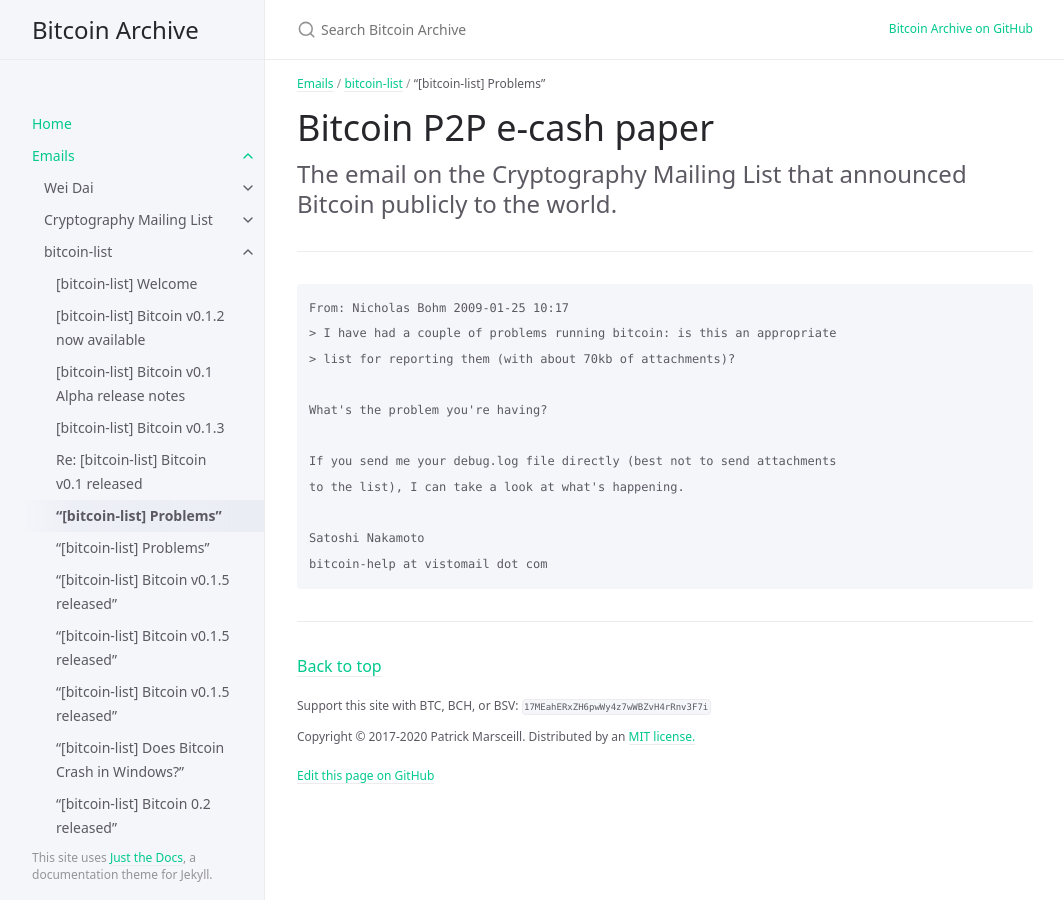
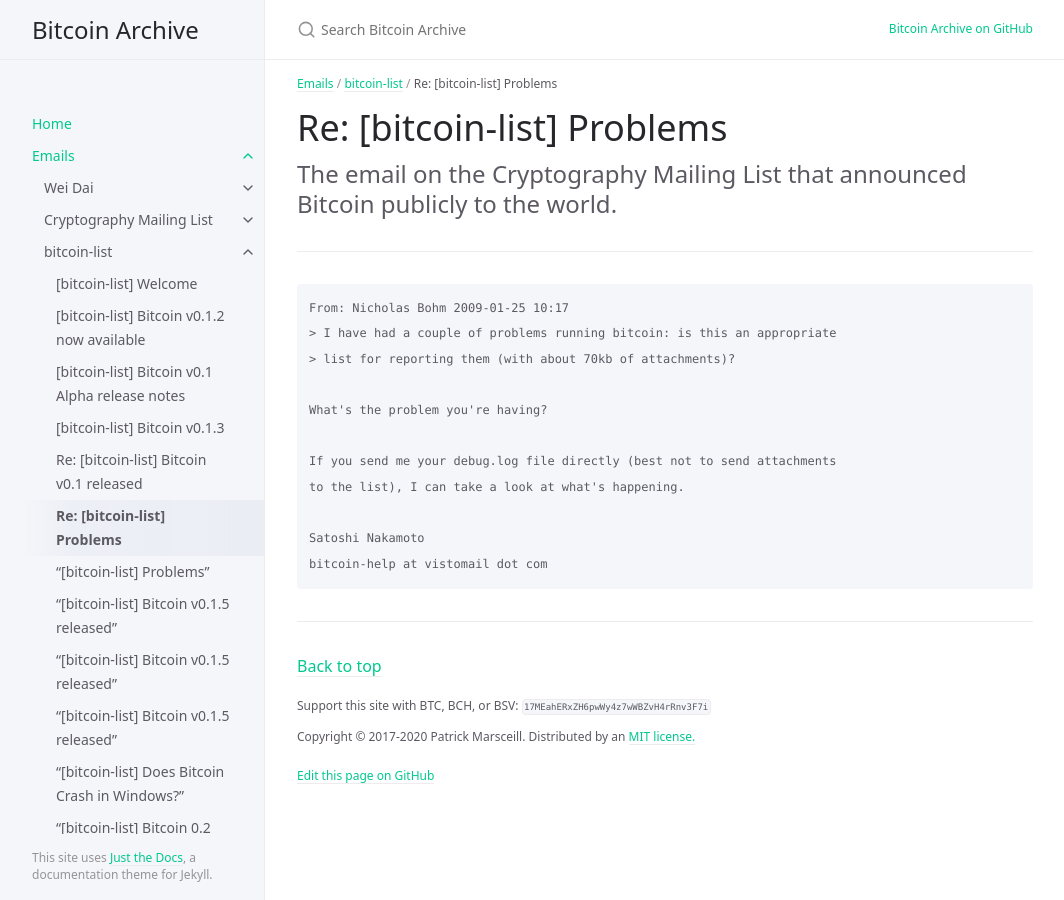
Before and after one commit to wakgill/bitcoin-archive, a Jekyll site: the page built from docs/emails/bitcoin-list/6.md, in a window 1280 px wide. Shown: the whole page, without its empty margins (107-1171 px from the left). Built offline with Jekyll 4.4.1, drawn with Linux system fonts in a browser that asks for light colours.

Commit message:
Update 6.md

```diff
--- a/docs/emails/bitcoin-list/6.md
+++ b/docs/emails/bitcoin-list/6.md
@@ -1,12 +1,12 @@
 ---
 layout: default
-title: “[bitcoin-list] Problems”
+title: 'Re: [bitcoin-list] Problems'
 grand_parent: Emails
 parent: bitcoin-list
 nav_order: 6
 ---
 
-# Bitcoin P2P e-cash paper
+# Re: [bitcoin-list] Problems
 
 The email on the Cryptography Mailing List that announced Bitcoin publicly to the world.
 {: .fs-6 .fw-300 }
```
